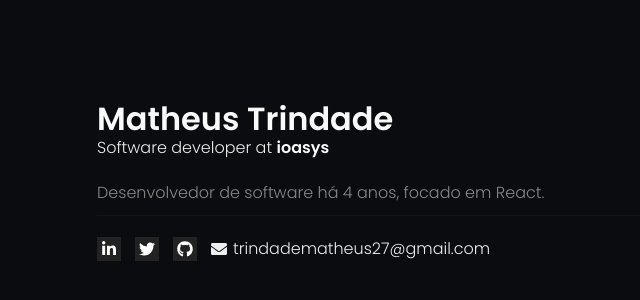
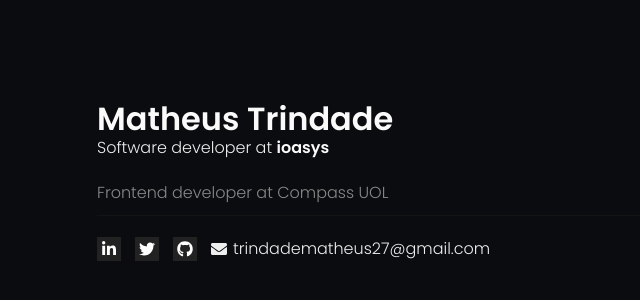
Before and after one commit to trindadematheus/trindadematheus, a Next.js app: page / in a window 1280 px wide. Shown: the part 218-518 px from the top of the page, without its empty margins (243-883 px from the left). Built offline with nearby package versions, Linux system fonts and the light colour scheme.

Commit message:
Update index.tsx

```diff
--- a/src/containers/Home/index.tsx
+++ b/src/containers/Home/index.tsx
@@ -14,7 +14,7 @@ function Home() {
             </p>
 
             <p className="resume">
-              Desenvolvedor de software há 4 anos, focado em React.
+              Frontend developer at Compass UOL
             </p>
 
             <div className="separator" />
```
